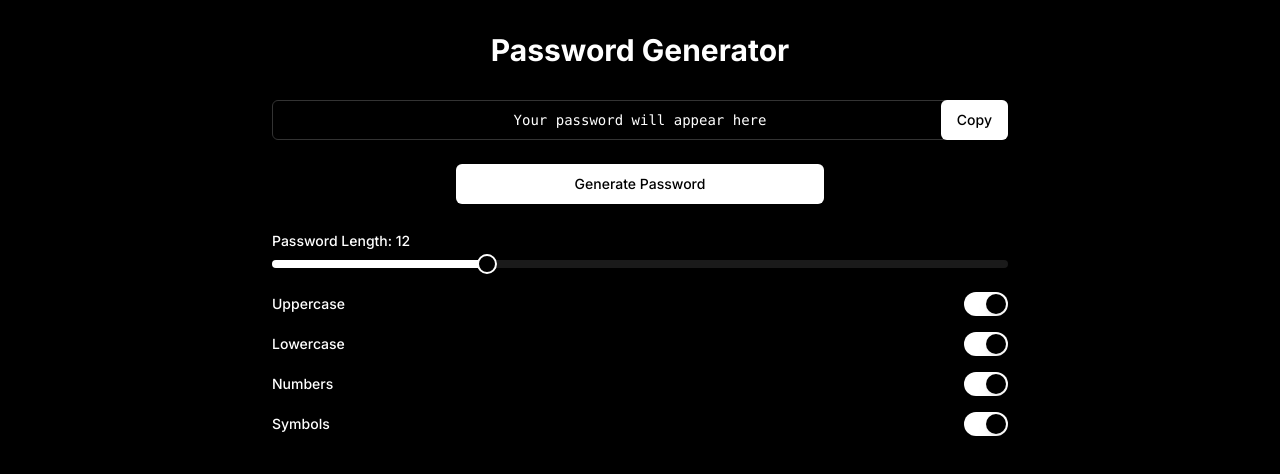
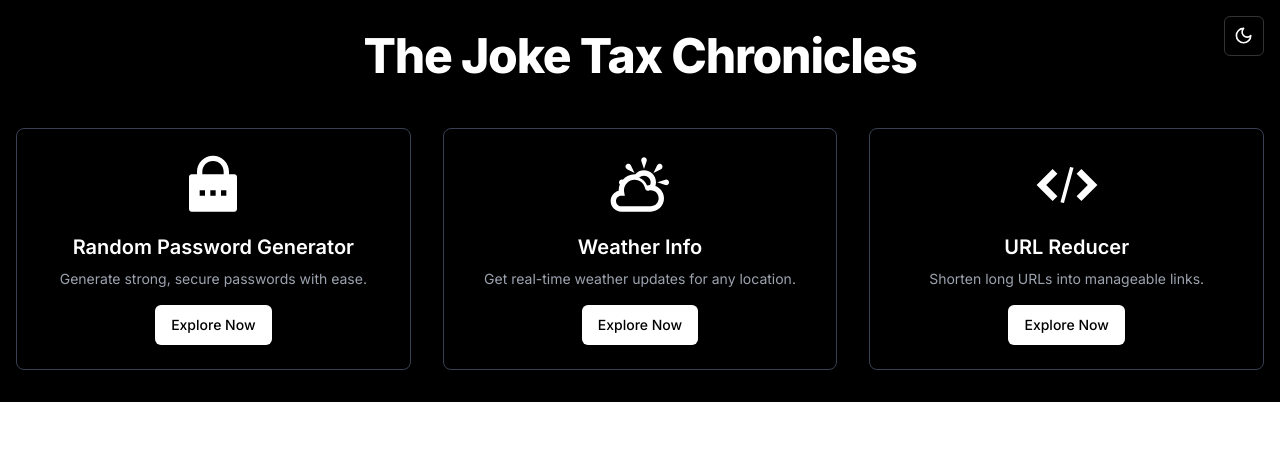
Before and after one commit to nahyan0077/utility-app, a React (Vite) app: page / in a window 1280 px wide. Shown: the top 474 px of the page. Built offline with nearby package versions, Linux system fonts and the light colour scheme.

Commit message:
feat: pages for each compnent created

```diff
--- a/src/App.tsx
+++ b/src/App.tsx
@@ -1,6 +1,7 @@
 import './App.css'
-import { PasswordGenerator } from './components/features/PasswordGenerator'
-import { Home } from './components/home/Home'
+
+import { HomePage } from './pages/HomePage'
+
 
 
 function App() {
@@ -9,8 +10,8 @@ function App() {
   return (
     <>
 
-      {/* <Home /> */}
-      <PasswordGenerator />
+      <HomePage />
+      {/* <PasswordGenerator /> */}
     </>
   )
 }
--- /dev/null
+++ b/src/components/common/header.tsx
@@ -0,0 +1,14 @@
+import React from "react";
+import { ModeToggle } from "../ui/mode-toggler";
+
+export const Header: React.FC = () => {
+  return (
+    <>
+      <div className="relative">
+        <div className="absolute top-4 right-4">
+          <ModeToggle />
+        </div>
+      </div>
+    </>
+  );
+};
--- a/src/components/home/Home.tsx
+++ b/src/components/home/Home.tsx
@@ -1,6 +1,5 @@
 import React from "react";
 import { Button } from "../ui/button";
-import { ModeToggle } from "../ui/mode-toggler";
 import { RiLockPasswordFill } from "react-icons/ri";
 import { TiWeatherPartlySunny } from "react-icons/ti";
 import { ImEmbed2 } from "react-icons/im";
@@ -8,11 +7,7 @@ import { ImEmbed2 } from "react-icons/im";
 export const Home: React.FC = () => {
   return (
     <>
-      <div className="relative">
-        <div className="absolute top-4 right-4">
-          <ModeToggle />
-        </div>
-      </div>
+
       <div className="container mx-auto px-4 py-8">
         <header className="flex justify-center items-center mb-12">
           <h1 className="text-3xl sm:text-4xl lg:text-5xl font-extrabold tracking-tight">
--- /dev/null
+++ b/src/pages/HomePage.tsx
@@ -0,0 +1,12 @@
+import { Header } from "@/components/common/header";
+import Home from "@/components/home/Home";
+import React from "react";
+
+export const HomePage: React.FC = () => {
+    return (
+        <>
+            <Header/>
+            <Home />
+        </>
+    )
+}
--- /dev/null
+++ b/src/pages/PasswordGeneratePage.tsx
@@ -0,0 +1,12 @@
+import { Header } from "@/components/common/header"
+import PasswordGenerator from "@/components/features/PasswordGenerator"
+import React from "react"
+
+export const PasswordGeneratePage: React.FC = () => {
+    return (
+        <>
+            <Header />
+            <PasswordGenerator/>
+        </>
+    )
+}
```
